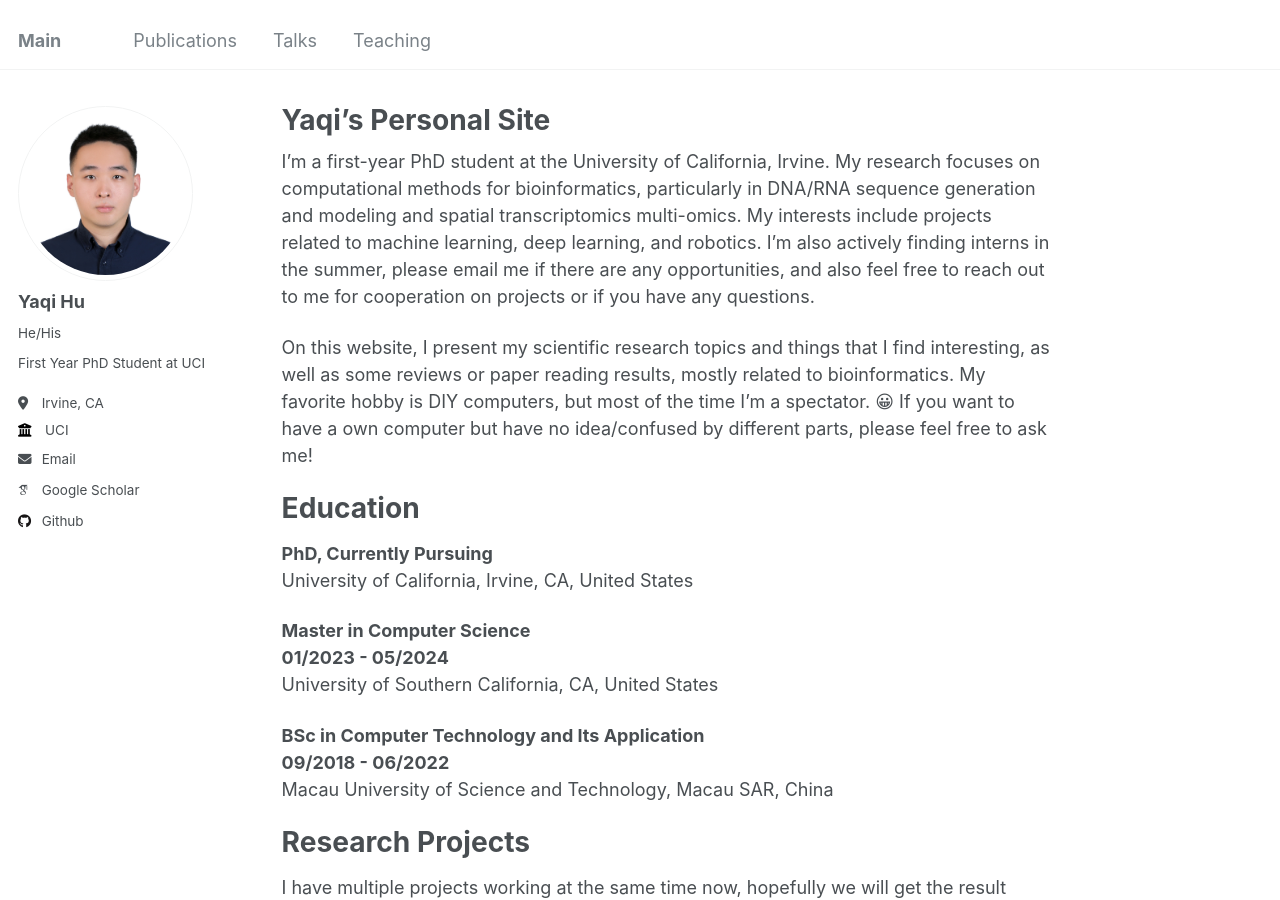
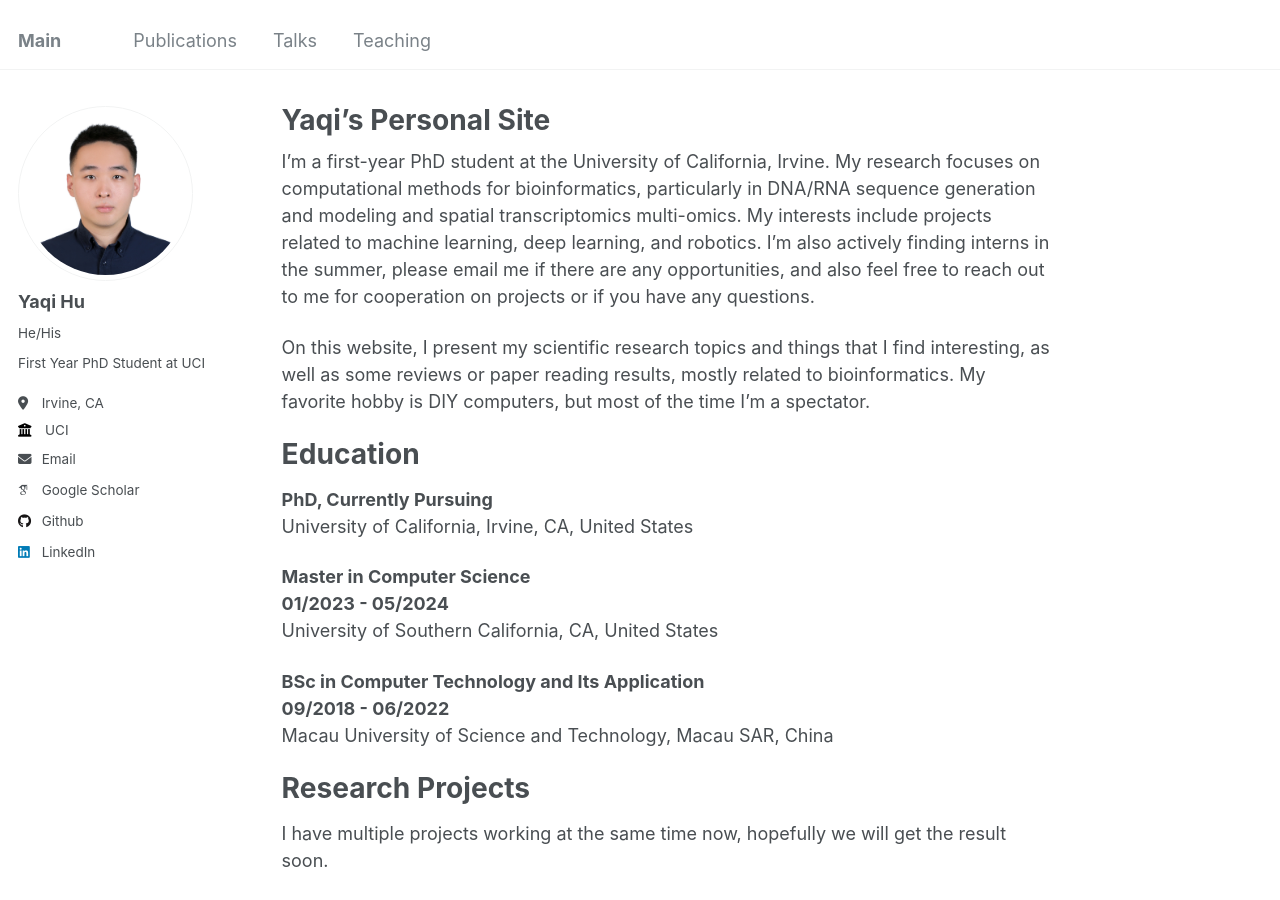
Before and after one commit to YaqiHu23/YaqiHu23.github.io, a Jekyll site: the page built from _pages/about.md, in a window 1280 px wide and 900 px high. Built offline with Jekyll 4.4.1, drawn with Linux system fonts in a browser that asks for light colours; some web fonts are replaced.

Commit message:
version_1.0

```diff
--- a/_config.yml
+++ b/_config.yml
@@ -57,7 +57,7 @@ author:
   keybase          : # Username
   instagram        : # Username
   lastfm           : # Username
-  linkedin         : # Username
+  linkedin         : "www.linkedin.com/in/yaqi-hu-a0437a297"
   mastodon         : # URL
   medium           : # URL
   pinterest        : # Username
--- a/_pages/about.md
+++ b/_pages/about.md
@@ -9,7 +9,7 @@ redirect_from:
 
 I'm a first-year PhD student at the University of California, Irvine. My research focuses on computational methods for bioinformatics, particularly in DNA/RNA sequence generation and modeling and spatial transcriptomics multi-omics. My interests include projects related to machine learning, deep learning, and robotics. I'm also actively finding interns in the summer, please email me if there are any opportunities, and also feel free to reach out to me for cooperation on projects or if you have any questions.
 
-On this website, I present my scientific research topics and things that I find interesting, as well as some reviews or paper reading results, mostly related to bioinformatics. My favorite hobby is DIY computers, but most of the time I'm a spectator. 😀 If you want to have a own computer but have no idea/confused by different parts, please feel free to ask me!
+On this website, I present my scientific research topics and things that I find interesting, as well as some reviews or paper reading results, mostly related to bioinformatics. My favorite hobby is DIY computers, but most of the time I'm a spectator.
 
 Education
 ======
```
